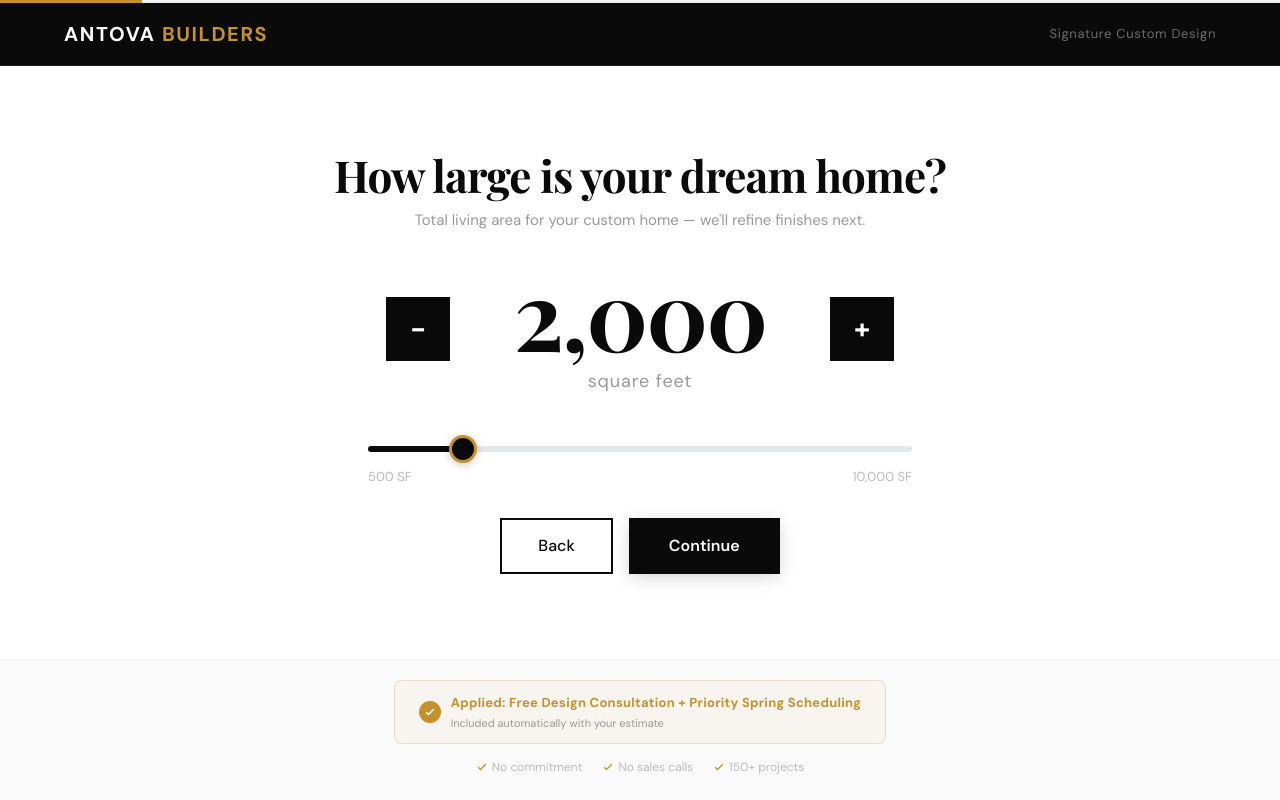
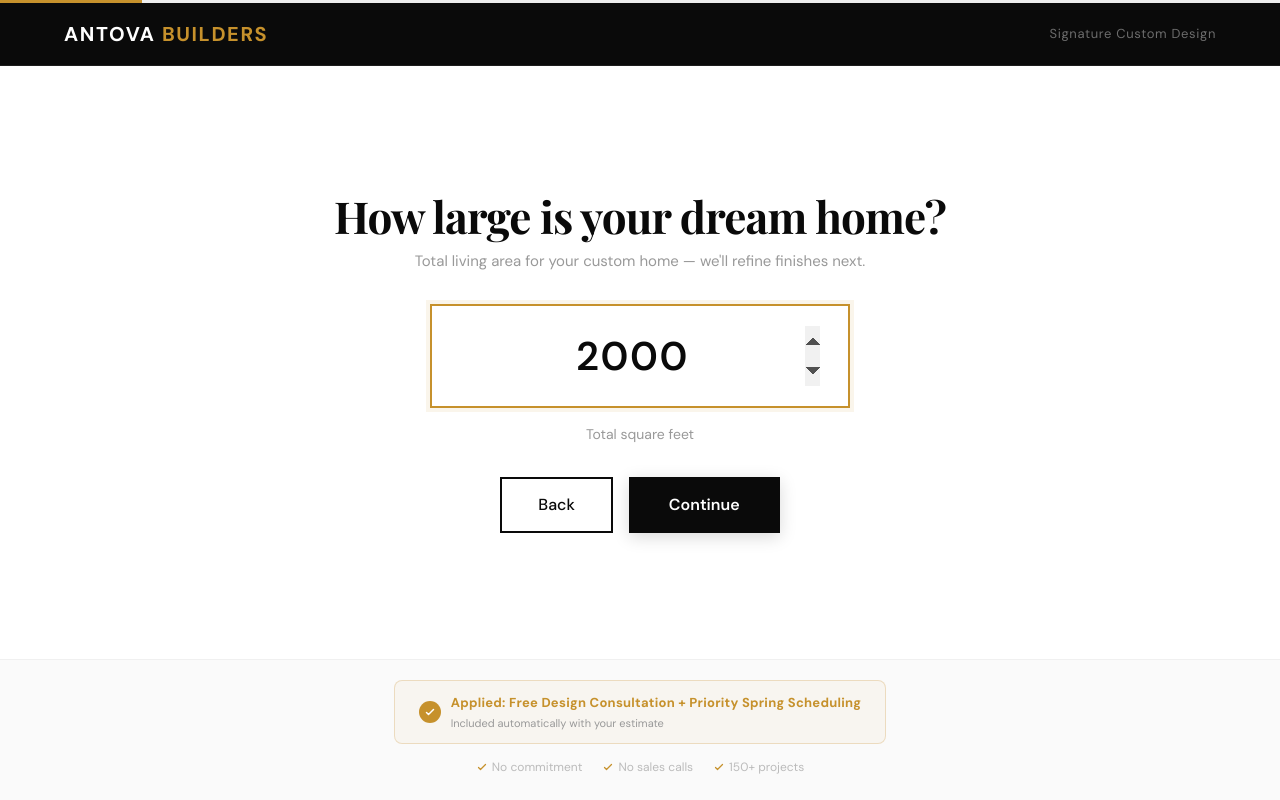
Before and after one commit to danjpm1/test6, a Next.js app: page /cost-estimator in a window 1280 px wide. Both pictures are taken after a click on the button 348 px from the left and 548 px from the top of the page. Built offline with nearby package versions, Linux system fonts and the light colour scheme.

Commit message:
Update page.tsx

```diff
--- a/app/cost-estimator/page.tsx
+++ b/app/cost-estimator/page.tsx
@@ -336,26 +336,43 @@ function OutsideAreaStep({ zipCode, onRetry, onReset }: { zipCode: string; onRet
 }
 
 function SqftStep({ sqft, onSqftChange, onBack, onNext, projectType }: { sqft: number; onSqftChange: (s: number) => void; onBack: () => void; onNext: () => void; projectType: string }) {
+  const [inputValue, setInputValue] = useState(sqft.toString());
+
+  const num = parseInt(inputValue) || 0;
+  const isValid = num >= 1;
+
   const headlines: Record<string, string> = { "custom-home": "How large is your dream home?", "new-build": "What size new build are you planning?", "commercial": "How large is the commercial space?", "remote": "How large is the structure?" };
   const subtitles: Record<string, string> = { "custom-home": "Total living area for your custom home — we'll refine finishes next.", "new-build": "Total square footage including all floors.", "commercial": "Total leasable or usable square footage.", "remote": "Total square footage including all living and utility areas." };
-  const { minSqft: min, maxSqft: max, sqftStep: step } = CONSTRAINTS;
-  const pct = ((sqft - min) / (max - min)) * 100;
+
+  const is: React.CSSProperties = {
+    width: "100%", maxWidth: 420, display: "block", margin: "0 auto",
+    border: "2px solid #e0e0e0",
+    padding: "20px 28px", fontSize: "clamp(24px, 4vw, 40px)", textAlign: "center",
+    fontFamily: "'DM Sans', sans-serif", fontWeight: 600, color: dark, outline: "none",
+    background: "#fff", transition: "border-color 0.3s, box-shadow 0.3s", letterSpacing: "0.04em"
+  };
+
+  const handleContinue = () => {
+    if (isValid) {
+      onSqftChange(num);
+      onNext();
+    }
+  };
+
   return (
     <div className="fade-up" style={{ textAlign: "center" }}>
       <StepHeadline subtitle={subtitles[projectType]}>{headlines[projectType] ?? "Total square footage?"}</StepHeadline>
-      <div style={{ display: "flex", alignItems: "center", justifyContent: "center", gap: "clamp(16px, 4vw, 40px)" }}>
-        <button onClick={() => onSqftChange(Math.max(min, sqft - step))} style={{ width: 64, height: 64, background: dark, color: "#fff", border: "none", fontSize: 28, fontWeight: 700, cursor: "pointer", transition: "all 0.2s", display: "flex", alignItems: "center", justifyContent: "center" }} onMouseEnter={(e) => { e.currentTarget.style.background = gold; }} onMouseLeave={(e) => { e.currentTarget.style.background = dark; }}>−</button>
-        <div style={{ minWidth: "clamp(140px, 30vw, 300px)", textAlign: "center" }}>
-          <div style={{ fontFamily: "'Playfair Display', serif", fontWeight: 700, fontSize: "clamp(48px, 9vw, 96px)", color: dark, letterSpacing: "-0.02em", lineHeight: 1 }}>{sqft.toLocaleString()}</div>
-          <div style={{ fontFamily: "'DM Sans', sans-serif", fontSize: 18, color: "#999", marginTop: 8, letterSpacing: "0.05em" }}>square feet</div>
-        </div>
-        <button onClick={() => onSqftChange(Math.min(max, sqft + step))} style={{ width: 64, height: 64, background: dark, color: "#fff", border: "none", fontSize: 28, fontWeight: 700, cursor: "pointer", transition: "all 0.2s", display: "flex", alignItems: "center", justifyContent: "center" }} onMouseEnter={(e) => { e.currentTarget.style.background = gold; }} onMouseLeave={(e) => { e.currentTarget.style.background = dark; }}>+</button>
-      </div>
-      <div style={{ maxWidth: 560, margin: "40px auto 0", padding: "0 8px" }}>
-        <input type="range" min={min} max={max} step={step} value={sqft} onChange={(e) => onSqftChange(+e.target.value)} style={{ width: "100%", height: 6, appearance: "none", borderRadius: 3, background: `linear-gradient(to right, ${dark} 0%, ${dark} ${pct}%, #e5e7eb ${pct}%, #e5e7eb 100%)`, cursor: "pointer", outline: "none" }} />
-        <div style={{ display: "flex", justifyContent: "space-between", fontFamily: "'DM Sans', sans-serif", fontSize: 13, color: "#bbb", marginTop: 8 }}><span>{min} SF</span><span>{max.toLocaleString()} SF</span></div>
-      </div>
-      <NavButtons onBack={onBack} onNext={onNext} />
+      <input
+        type="number"
+        value={inputValue}
+        onChange={(e) => setInputValue(e.target.value)}
+        autoFocus
+        style={is}
+        onFocus={(e) => { e.target.style.borderColor = gold; e.target.style.boxShadow = `0 0 0 4px ${gold}18`; }}
+        onBlur={(e) => { e.target.style.borderColor = "#e0e0e0"; e.target.style.boxShadow = "none"; }}
+      />
+      <p style={{ fontFamily: "'DM Sans', sans-serif", fontSize: 14, color: "#999", marginTop: 16 }}>Total square feet</p>
+      <NavButtons onBack={onBack} onNext={handleContinue} nextDisabled={!isValid} />
     </div>
   );
 }
```
